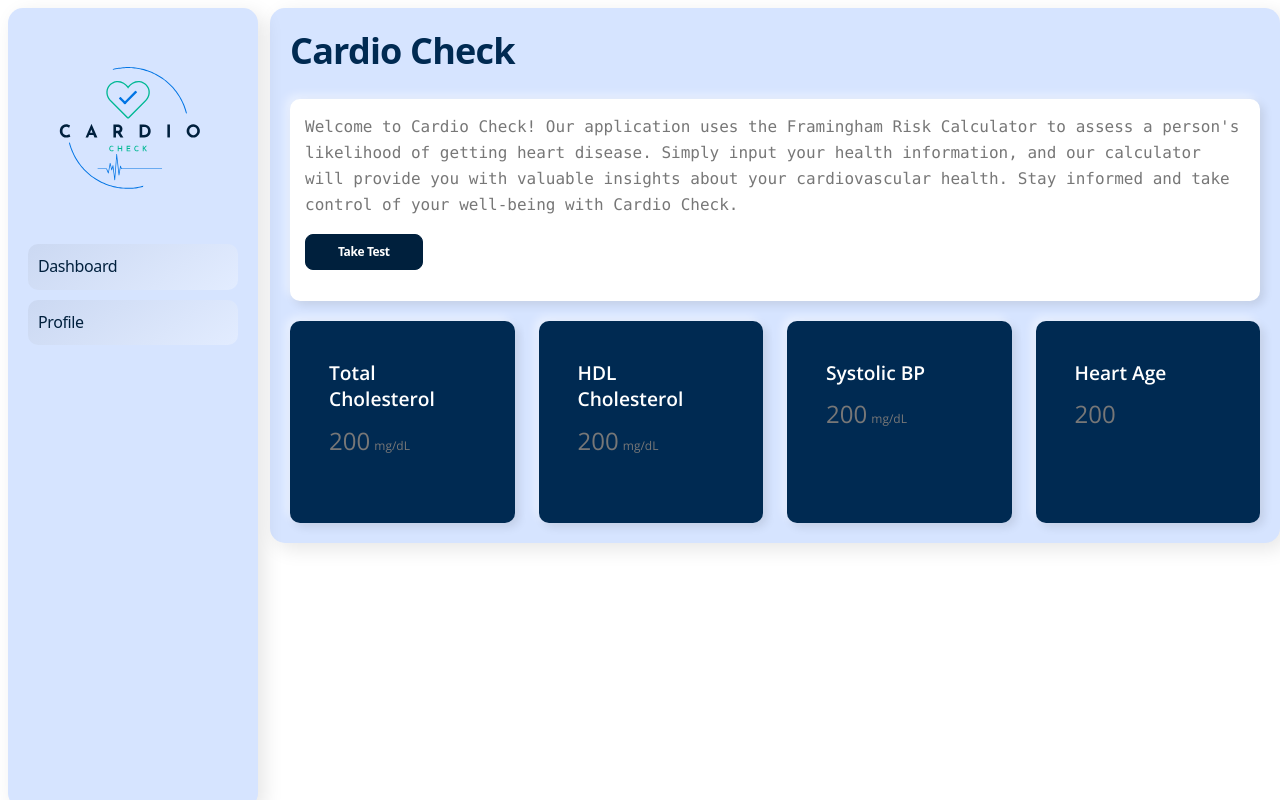
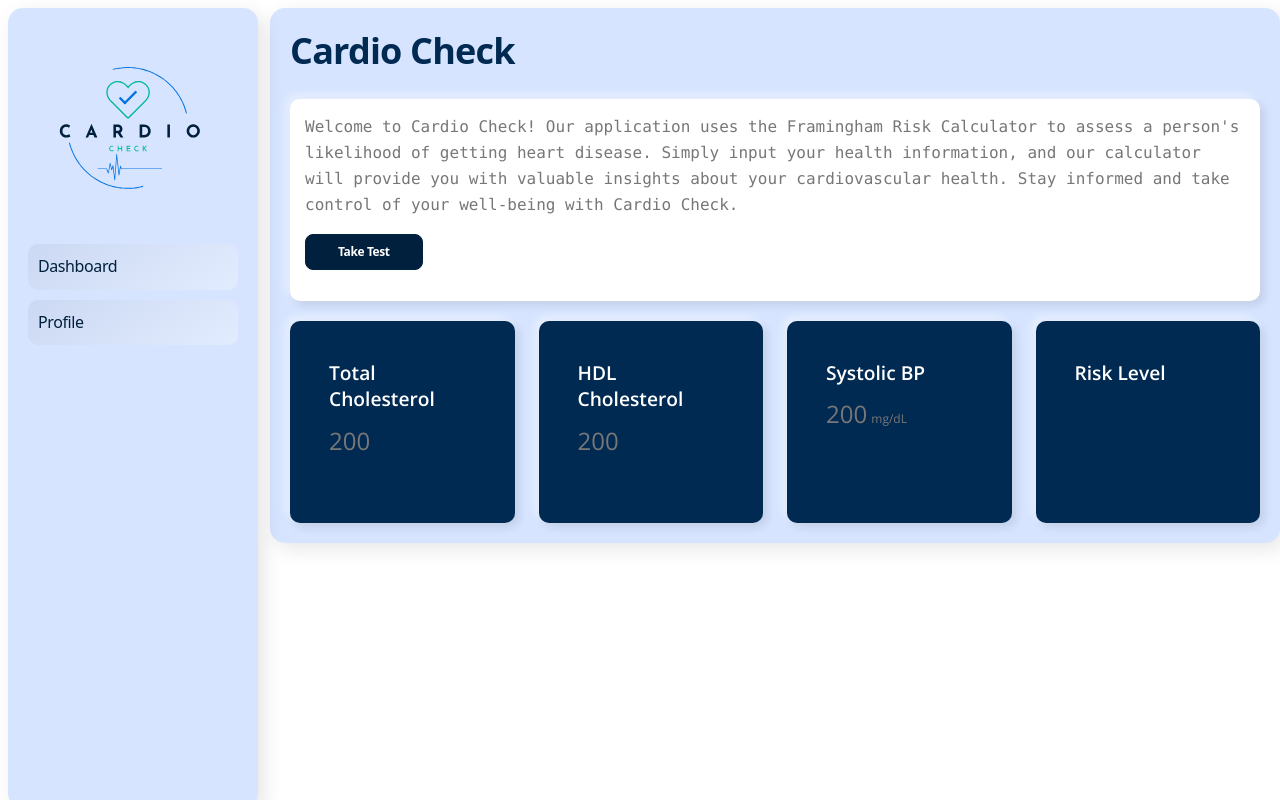
Before and after one commit to nomsamonatisa/MVP_Complete, a Django app: template cardio_check/templates/cardio_calculator/dashboard.html in a window 1280 px wide. Run offline with Django 4.2, Linux system fonts and the light colour scheme; the template is opened without the code that fills it, so the values that code supplies are empty; some libraries are stand-ins or nearby versions.

Commit message:
front-end fixes

```diff
--- a/cardio_check/templates/cardio_calculator/dashboard.html
+++ b/cardio_check/templates/cardio_calculator/dashboard.html
@@ -47,7 +47,7 @@
                     <div class="card-body">
                         <h5 class="card-title text-white">Total Cholesterol</h5>
                         <p class="card-text">
-                            <span style="font-size: 24px;">200</span> <span style="font-size: 12px;">mg/dL</span>
+                            <span style="font-size: 24px;">200</span> <span style="font-size: 12px;"></span>
                             <!-- You can include additional information here -->
                         </p>
                     </div>
@@ -58,7 +58,7 @@
                   <div class="card-body">
                     <h5 class="card-title text-white">HDL Cholesterol</h5>
                     <p class="card-text">
-                      <span style="font-size: 24px;">200</span> <span style="font-size: 12px;">mg/dL</span>
+                      <span style="font-size: 24px;">200</span> <span style="font-size: 12px;"></span>
                       <!-- You can include additional information here -->
                     </p>
                   </div>
@@ -80,9 +80,9 @@
               <div class="col-md-3">
                 <div class="card bg-dark mb-4 h-100">
                   <div class="card-body">
-                    <h5 class="card-title text-white">Heart Age</h5>
+                    <h5 class="card-title text-white">Risk Level</h5>
                     <p class="card-text">
-                      <span style="font-size: 24px;">200</span>
+                      <span style="font-size: 24px;"></span>
                       <!-- You can include additional information here -->
                     </p>
                   </div>
```
